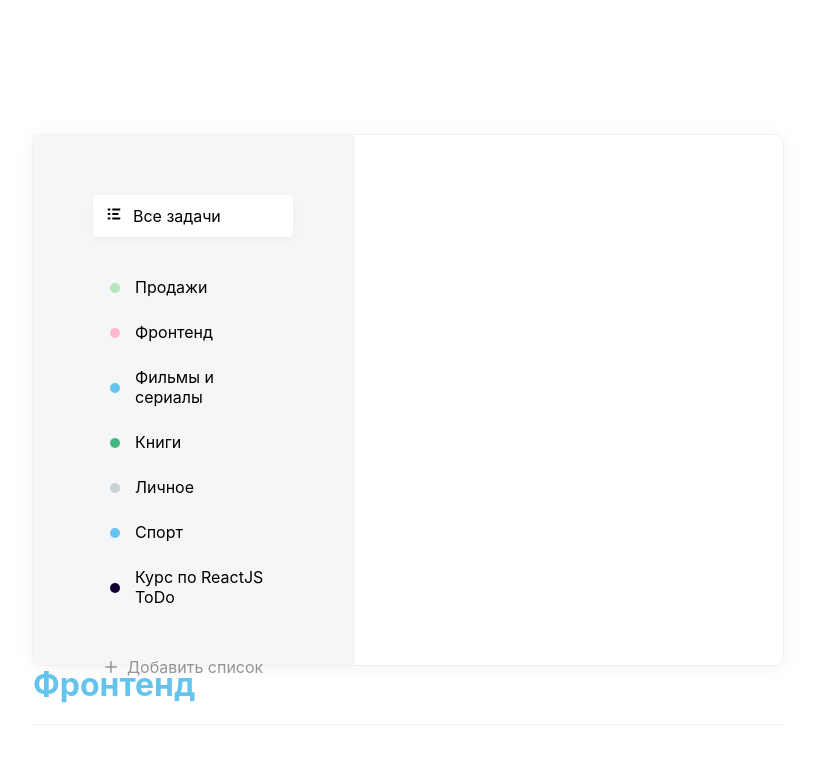
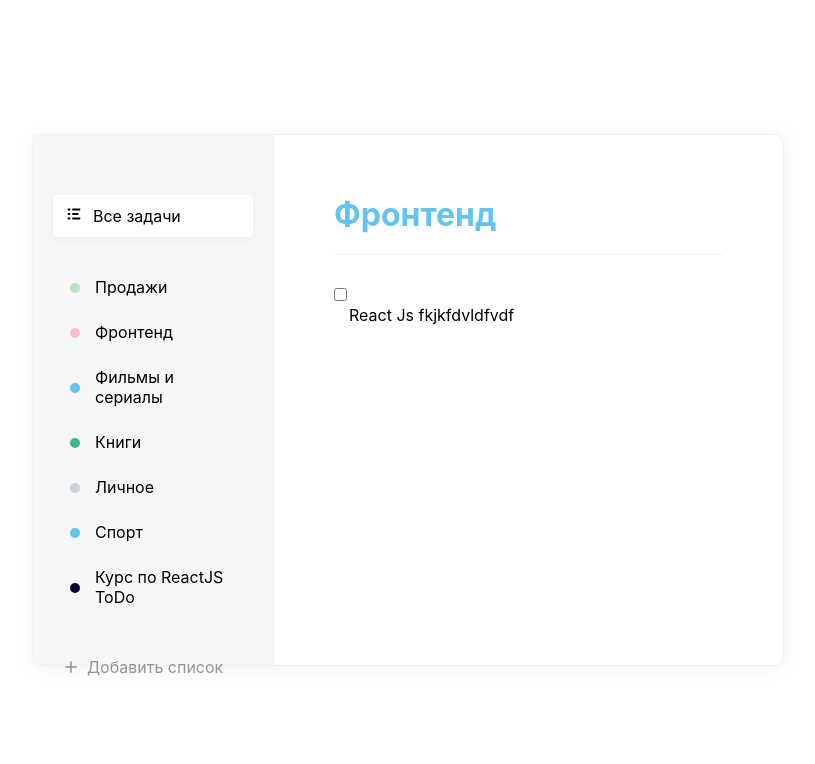
Before and after one commit to kmv1712/list_tasks_on_react, a React (Create React App) app: page / in a window 1280 px wide. Shown: the top 764 px of the page, without its empty margins (232-1047 px from the left). Built offline with nearby package versions, Linux system fonts and the light colour scheme.

Commit message:
Добавил checkbox для выбора списка задач

```diff
--- a/src/components/List/List.scss
+++ b/src/components/List/List.scss
@@ -23,6 +23,7 @@
       }
 
       #{$self}__remove-icon {
+        transition: opacity 0.15s ease-in-out;
         opacity: 0;
 
         &:hover {
--- a/src/components/Tasks/Tasks.scss
+++ b/src/components/Tasks/Tasks.scss
@@ -25,4 +25,67 @@
             opacity: 0.8;
         }
     }
+
+    &__items {
+        margin-top: 30px;
+        &-row {
+            display: flex;
+            align-items: center;
+
+            input {
+                margin-left: 15px;
+                border: 0px;
+                font-size: 16px;
+            }
+        }
+
+    }
+
+    .checkbox{
+        input{
+            display: none;
+        }
+
+        svg {
+            transition: opacity 0.15s case-in-out;
+            path {
+                stroke: #f2f2f2;
+            }
+        }
+
+        input:checked + label {
+            background-color: #4dd599;
+            border-color: #4dd599;
+        }
+
+        &:hover{
+            label{
+                background-color: #f2f2f2;
+                svg{
+                    opacity: 1;
+                    path{
+                        stroke: #b2b2b2;
+                    }
+                }
+            }
+        }
+
+        label {
+            display: flex;
+            align-items: center;
+            justify-content: center;
+            border: 2px solid #e8e8e8;
+            border-radius: 30px;
+            widows: 20px;
+            height: 20px;
+            cursor: pointer;
+            transition: backgroun-color 0.15s case-in-out, border-color 0.15s case-in-out;
+
+            svg{
+                position: relative;
+                opacity: 0;
+
+            }
+        }
+    }
   }
--- a/src/components/Tasks/index.jsx
+++ b/src/components/Tasks/index.jsx
@@ -10,6 +10,15 @@ const Tasks = () => {
                     Фронтенд
                     <img src={editSvg} alt='Edit icon' />
                 </h2>
+
+                <div className="tasks__items">
+                    <input id="check" type="checkbox"/>
+                    <label htmlFor="check"></label>
+
+                    <div className = "tasks__items-row" >
+                        <input value="React Js fkjkfdvldfvdf"/>
+                    </div>
+                </div>
             </div>
         );
 };
--- a/src/index.scss
+++ b/src/index.scss
@@ -1,4 +1,4 @@
-*{
+* {
   margin: 0;
   padding: 0;
   list-style: none;
@@ -8,7 +8,8 @@
   -moz-osx-font-smoothing: grayscale
 }
 
-.todo{
+.todo {
+  display: flex;
   position: absolute;
   left: 50%;
   top: 50%;
@@ -19,26 +20,22 @@
   border-radius: 10px;
   border: 1px solid #f1f1f1;
 
-  &__sidebar{
+  &__sidebar {
     background-color: #f4f6f8;
     width: 200px;
     height: calc(100% - 120px);
     border-right: 1px solid #f1f1f1;
+    padding: 60px 20px;
+  }
+
+  &__tasks {
+    flex: 1;
     padding: 60px;
+    overflow: auto;
   }
 }
 
-.tasks{
-  &__title{
-    font-weight: bold;
-    font-size: 32px;
-    line-height: 39px;
-    color: #64c4ed;
-    border-bottom: 1px solid #f2f2f2;
-  }
-}
-
-.button{
+.button {
   background: #4dd599;
   border-radius: 4px;
   color: #fff;
@@ -46,17 +43,17 @@
   padding: 10px 20px;
   cursor: pointer;
 
-  &:hover{
+  &:hover {
     background: darken(#4dd599, 5%);
   }
 
-  &:active{
+  &:active {
     background: darken(#4dd599, 5%);
   }
 }
 
 
-.field{
+.field {
   background: #ffffff;
   border: 1px solid #efefef;
   box-sizing: border-box;
@@ -64,7 +61,7 @@
   padding: 8px 12px;
   width: 100%;
 
-  &:focus{
+  &:focus {
     border-color: #dbdbdb;
   }
 }
```
Also changed, not shown: 1 other file (tests, documents, lock files or other folders).
